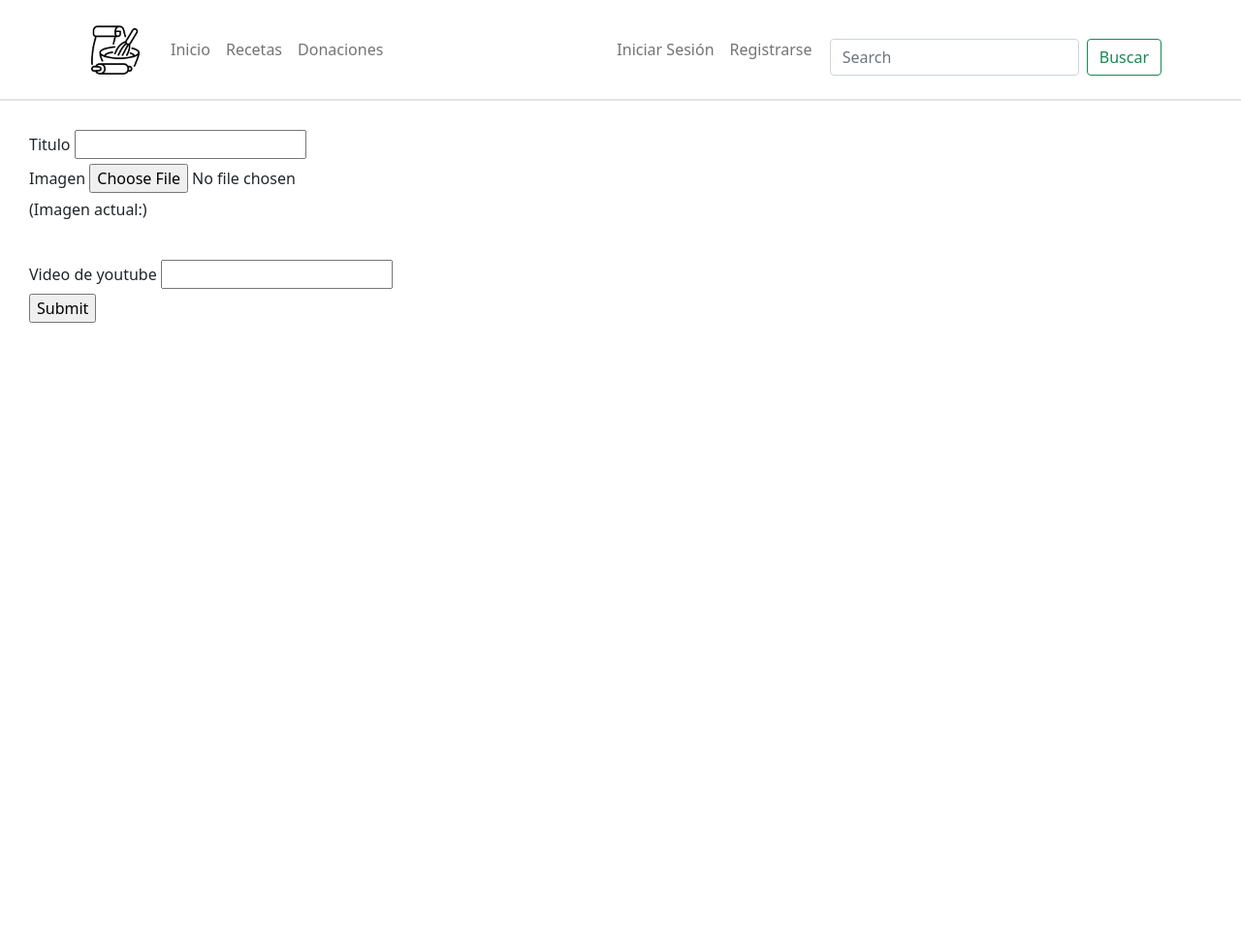
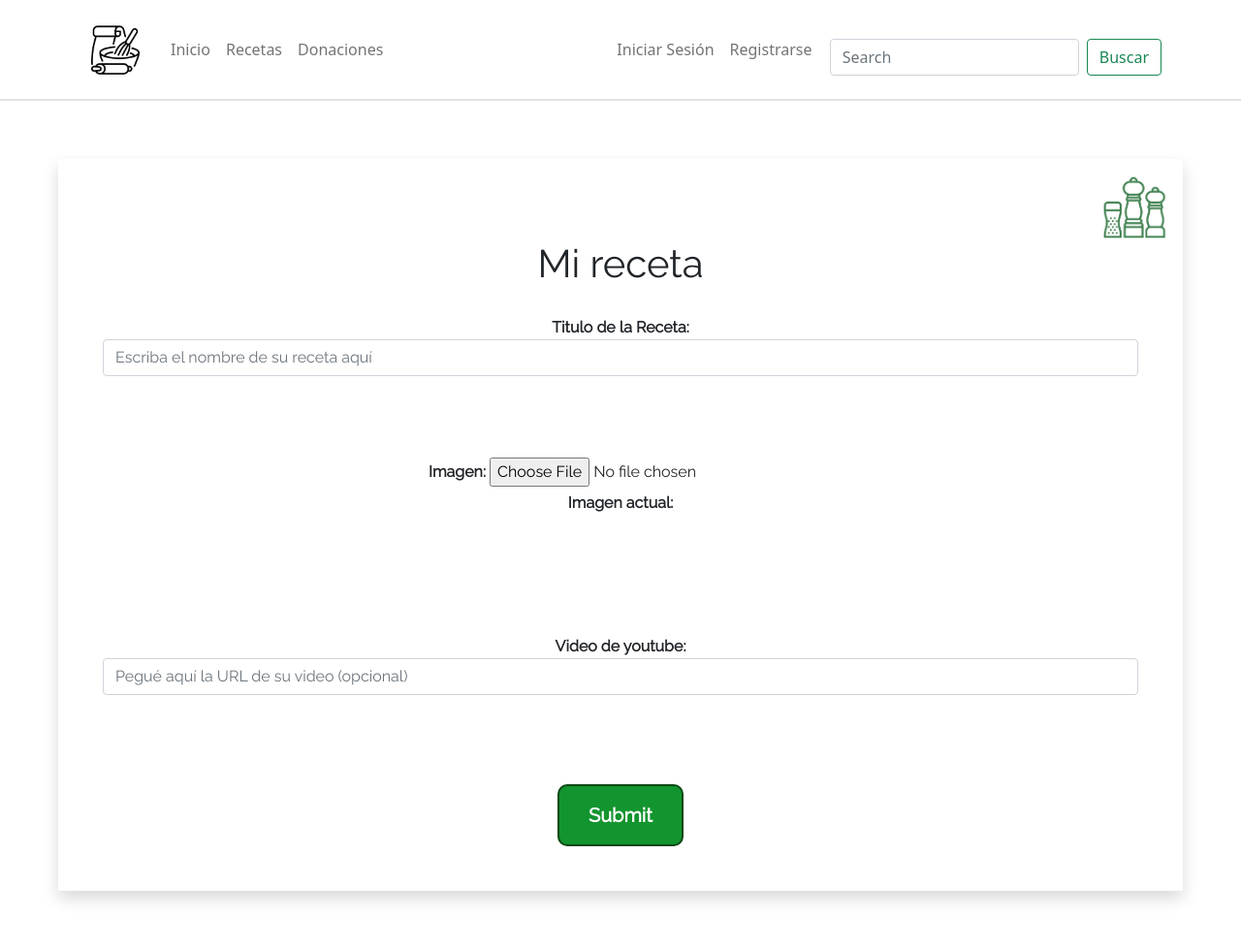
Before and after one commit to 0horane/Forus, a PHP site: page /Tarea/richtext.php in a window 1280 px wide. Shown: the whole page at 97% size. Before the commit the page ends 333 px from the top, so only its background shows below. Run offline with PHP 8.4, Linux system fonts and the light colour scheme; some libraries are stand-ins or nearby versions.

Commit message:
ponerle style al richtext.php
Former-commit-id: 800cb01f5b4548b7913b7d152592c4efdffc842b

```diff
--- a/misrecetas.php
+++ b/misrecetas.php
@@ -99,7 +99,7 @@ require_once 'partials/starfunc.php';
 			directionElement = document.getElementById('public');
 			direction=directionElement.options[directionElement.selectedIndex].value;
 			let str="";
-			callAPI('yr',`${condition}${direction}${public}`, function( result ) {
+			callAPI('yr',`${condition}${direction}`, function( result ) {
 
 				str+=makepager(result[0], page);
 				//console.log(result);
@@ -109,6 +109,7 @@ require_once 'partials/starfunc.php';
 					ajaxvalues.push(result[0][i]);
 					}
 				}
+
 				callAPI('rd',[`${condition}${direction}${public}`]+','+ajaxvalues.join(','), function( result ) {
 
 						result.forEach(recipe=>{
@@ -118,7 +119,6 @@ require_once 'partials/starfunc.php';
 						setfavs()
 				});
 			});
-
 
 		}
 		updateCards ()
--- a/richtext.php
+++ b/richtext.php
@@ -18,9 +18,6 @@
   		<script src="https://cdn.jsdelivr.net/npm/bootstrap@5.1.3/dist/js/bootstrap.bundle.min.js" integrity="sha384-ka7Sk0Gln4gmtz2MlQnikT1wXgYsOg+OMhuP+IlRH9sENBO0LRn5q+8nbTov4+1p" crossorigin="anonymous"></script>
 		<meta charset="UTF-8">
     	<title>Receta</title>
-
-
-
 		<script src="https://cdn.ckeditor.com/ckeditor5/31.0.0/classic/ckeditor.js"></script>
 		<script src="https://ajax.googleapis.com/ajax/libs/jquery/3.6.0/jquery.min.js"></script>
 		<script>
@@ -35,39 +32,87 @@
 		</script>
 		<?php require_once 'partials/starfunc.php'; ?>
 		<style>
+			@import url('https://fonts.googleapis.com/css2?family=Raleway&display=swap');
 			.cont1{
-				max-width:70vw;
+				margin:60px;
+			}
+			.form_title{
+				text-align: center;
+				font-family: 'Raleway', sans-serif;
+			}
+			.form-row{
+				text-align: center;
+				font-family: 'Raleway', sans-serif;
+			}
+			.form2{
 				margin:30px;
 			}
+			.img{
+				width: 30%;
+				border-radius: 10px;
+			}
+			.button1 {
+				text-decoration:none;
+				font-family: 'Raleway', sans-serif;
+				font-weight: 600;
+				font-size: 20px;
+				color:#ffffff;
+				padding-top:15px;
+				padding-bottom:15px;
+				padding-left:30px;
+				padding-right:30px;
+				background-color:#0c9129f8;
+				border-color: #0c4715f8;
+				border-width: 2px;
+				border-style: solid;
+				border-radius:10px;
+			}
+
 		</style>
 	</head>
 	<body>
 	<?php include 'partials/header.php'?>
 
-		<div class="cont1">
+<div class="cont1 shadow">
+	<div class="col p-3">
+		<div class="text-end">
+			<a href="index.php"><img src="images/LogoMakr-56L0gt.png" alt="logo" width="6%" href="index.php"></a>
+		</div>
+			<h1 class= "form_title">Mi receta</h1>
+
 		<form onsubmit="return saverecipe(event)" id="fullform">
+			<div class="form-row">
+				<div class="form2">
 					<input id='qt' name='qt' type='hidden' value='mr'>
-				<label for="name" class="form-label">Titulo</label>
-				<input id="name" name="name" type='text'>
+					<label for="name"><b>Titulo de la Receta: </b></label>
+					<input id="name" name="name" type='text' class="form-control" placeholder="Escriba el nombre de su receta aquí">
+				</div>
+			</div>
 		<br>
-				<label for="img" class="form-label">Imagen</label>
+			<div class="form-row">
+				<div class="form2">
+					<label for="img" class="form-label"><b>Imagen:</b></label>
 					<input id="img" name="img" type='file' onchange="displayimg(this)">
-				<p>(Imagen actual:)</p>
-				<img src="" id="cimg">
+					<p><b>Imagen actual:</b></p>
+					<img class="img"  src="" id="cimg">
+				</div>
 		<br>
-				<label for="code" class="form-label">Video de youtube</label>
-				<input id="code" name="code" type='text'>
+			<div class="form-row">
+				<div class="form2">
+					<label for="code"><b>Video de youtube: </b></label>
+					<input for="code" class="form-control" id="code" name="code" type='text' placeholder="Pegué aquí la URL de su video (opcional)">
+				</div>
+		<br>
+			<div class="form2">
 				<div name="texto" id="editor">
-
 			</div>
-
-				<textarea name="recipe" id="text-area" style="display:none;">
-				</textarea>
+					<textarea name="recipe" id="text-area" style="display:none;"></textarea>
 					<?php if ($rnum){ ?>
 						<input id='v' name='v' type='hidden' value='<?php echo $rnum; ?>'>
 					<?php }  ?>
-				<input id="save" name="b" type='submit'>
+		<input  class="button1 mt-2"id="save" name="b" type='submit'>
 			</form>
+	<div>
 </div>
 		<script>
 			editor=ClassicEditor.create(document.querySelector('#editor'))
```
Also changed, not shown: css/recetas.css (added, +63 -0 lines), images/LogoMakr-56L0gt.png (added), images/recipe/2017b5b6ae40076cad68b8d8fd489239_373_Cheesecake_sin_Horno_1200_600.jpg (added), images/recipe/2330030_0.jpg (added), images/recipe/840_560.jpg (added), images/recipe/Cheesecake.jpg (added), images/recipe/Cochinillo-al-horno.jpg (added), images/recipe/JAMÓN-Y-QUESO-1.jpg (added), images/recipe/SALSA-DE-TOMATE.jpg (added), images/recipe/alubias-estofadas-con-verduras-luengo.jpg (added), images/recipe/alubias-jardinera.jpg (deleted), images/recipe/cookies-chocolate.jpg (added), images/recipe/descarga.jpg, images/recipe/espaguetis-carbonara1.jpg (added), 4 more files. Lines whose indentation alone changed are shown as unchanged.
